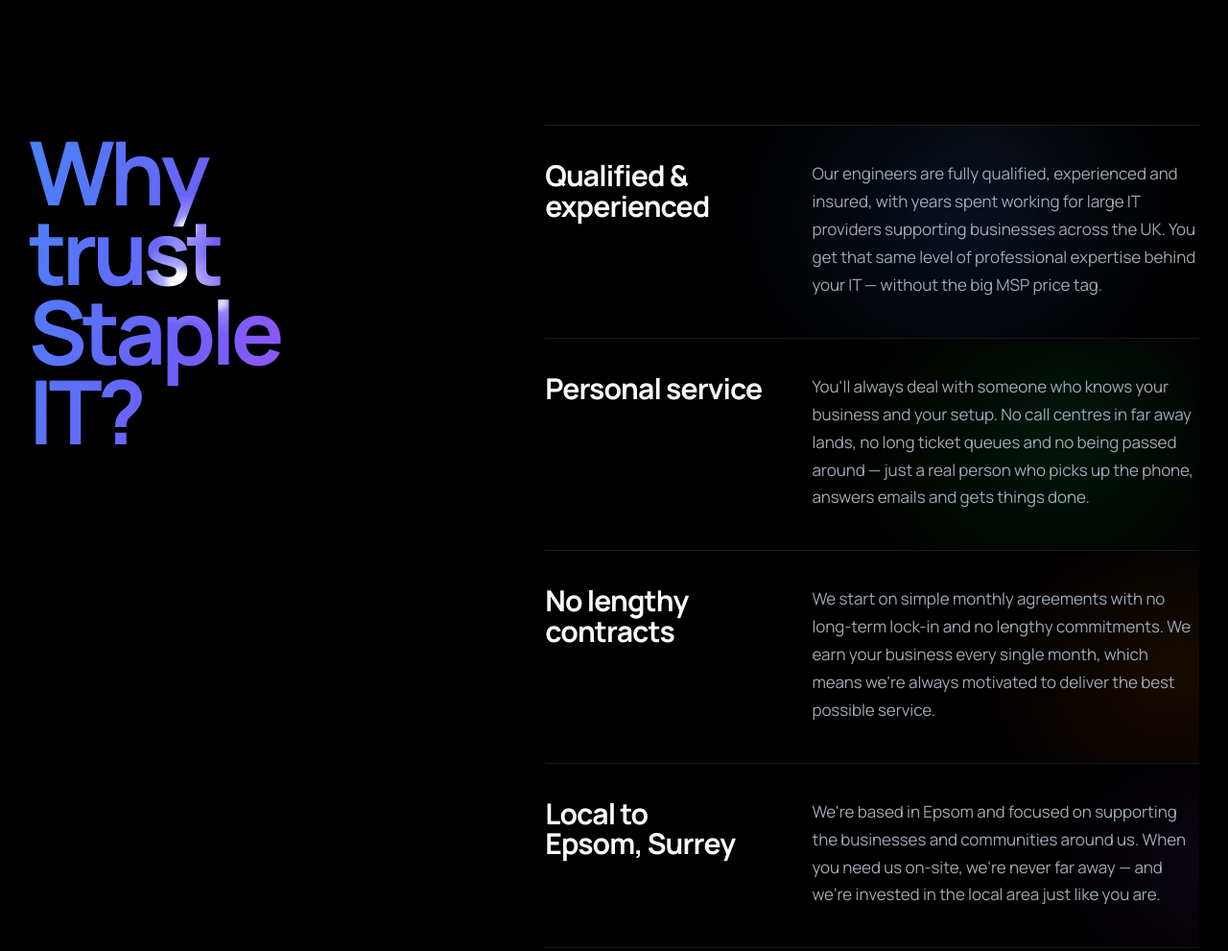
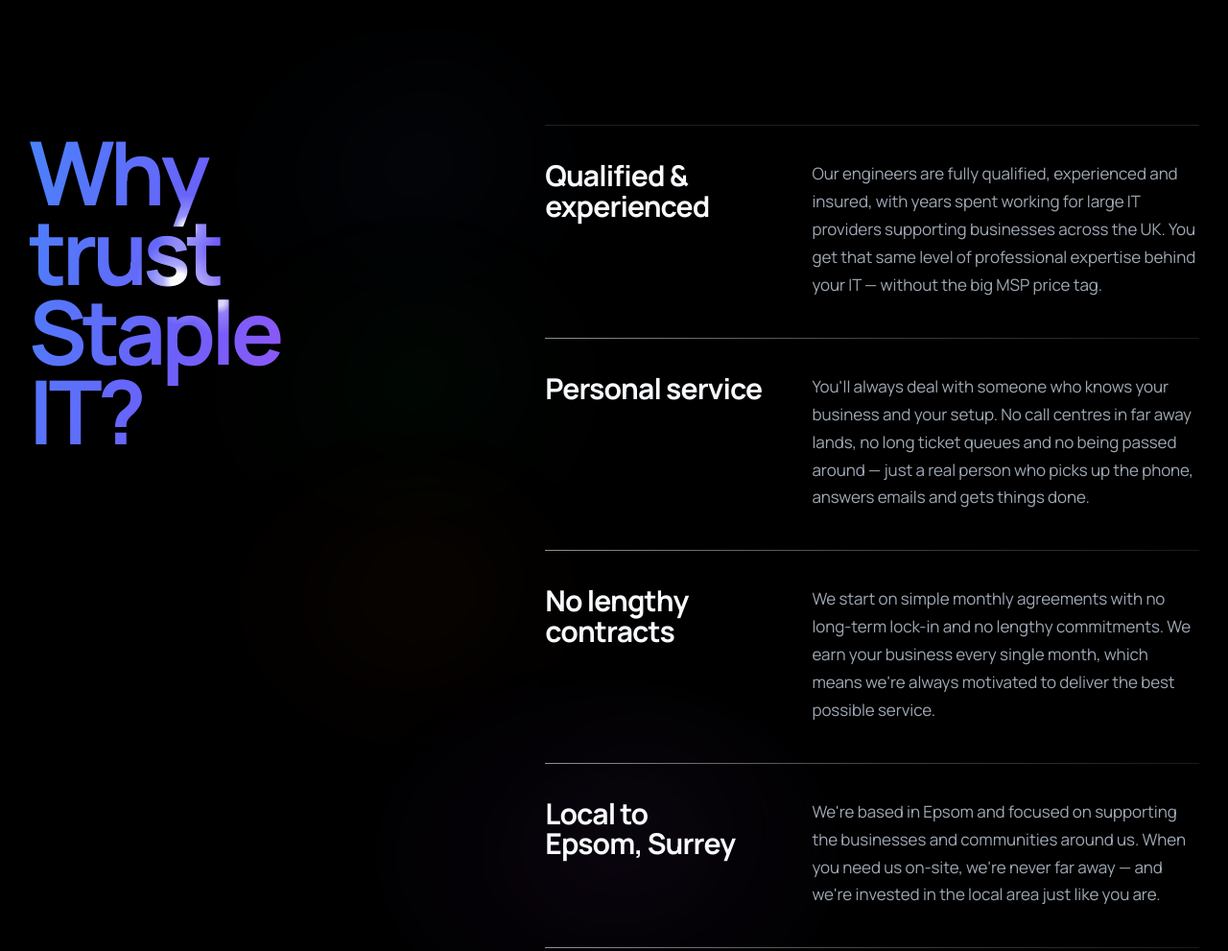
Before and after one commit to charliehart2k-tech/stapleit-website, a plain HTML site: page site/index.html in a window 1280 px wide. Shown: the part 2040-3031 px from the top of the page at 96% size. Drawn offline with Linux system fonts and the light colour scheme.

Commit message:
Let trust glows bleed softly between rows

```diff
--- a/site/assets/css/trust-liquid.css
+++ b/site/assets/css/trust-liquid.css
@@ -57,11 +57,13 @@
   100%{background-position:148% 88%,-32% 8%,-44% 86%,100% 50%;filter:saturate(1.12) brightness(1.02)}
 }
 
-/* Trust proof rows stay black. Colour exists only as a blurred moving aura
-   behind the content, so the row never reads as a solid coloured strip. */
+/* Trust proof rows stay black. The palette aura is intentionally larger than
+   each row and allowed to bleed across the separators, so there are no hard
+   rectangular colour cut-offs. */
 .trust-proof{
   --trust-glow:var(--blue-bright);
   isolation:isolate;
+  overflow:visible!important;
   background:none!important;
 }
 .trust-proof:nth-child(2){--trust-glow:var(--support)}
@@ -71,18 +73,20 @@
   content:"";
   position:absolute;
   z-index:0;
-  top:-48%;
-  bottom:-48%;
-  left:-24%;
-  width:74%;
+  top:-92%;
+  bottom:-92%;
+  left:-38%;
+  width:112%;
   pointer-events:none;
   border-radius:50%;
   background:
-    radial-gradient(ellipse at 50% 50%,color-mix(in srgb,var(--trust-glow) 34%,transparent) 0%,color-mix(in srgb,var(--trust-glow) 14%,transparent) 27%,transparent 68%),
-    radial-gradient(circle at 58% 38%,rgba(255,255,255,.075),transparent 28%);
-  filter:blur(34px) saturate(118%);
-  opacity:.34;
-  transform:translate3d(-26%,0,0) scale(.78);
+    radial-gradient(ellipse at 50% 50%,color-mix(in srgb,var(--trust-glow) 32%,transparent) 0%,color-mix(in srgb,var(--trust-glow) 13%,transparent) 28%,transparent 69%),
+    radial-gradient(circle at 58% 38%,rgba(255,255,255,.065),transparent 29%);
+  -webkit-mask-image:radial-gradient(ellipse 68% 72% at 50% 50%,#000 0 44%,rgba(0,0,0,.84) 59%,rgba(0,0,0,.30) 78%,transparent 100%);
+  mask-image:radial-gradient(ellipse 68% 72% at 50% 50%,#000 0 44%,rgba(0,0,0,.84) 59%,rgba(0,0,0,.30) 78%,transparent 100%);
+  filter:blur(52px) saturate(118%);
+  opacity:.31;
+  transform:translate3d(-24%,0,0) scale(.82);
   transform-origin:center;
   animation:trustProofAuraIdle 8.8s ease-in-out infinite alternate;
 }
@@ -93,10 +97,10 @@
 .trust-proof::after{z-index:2}
 
 @keyframes trustProofAuraIdle{
-  0%{left:-24%;opacity:.24;transform:translate3d(-28%,-4%,0) scale(.72)}
-  35%{left:4%;opacity:.38;transform:translate3d(-4%,7%,0) scale(.94)}
-  68%{left:36%;opacity:.30;transform:translate3d(8%,-6%,0) scale(.84)}
-  100%{left:58%;opacity:.42;transform:translate3d(24%,5%,0) scale(1.02)}
+  0%{left:-38%;opacity:.20;transform:translate3d(-24%,-6%,0) scale(.76)}
+  35%{left:-5%;opacity:.34;transform:translate3d(-2%,8%,0) scale(.98)}
+  68%{left:31%;opacity:.27;transform:translate3d(10%,-7%,0) scale(.90)}
+  100%{left:61%;opacity:.37;transform:translate3d(22%,6%,0) scale(1.06)}
 }
 
 @supports (animation-timeline:view()){
@@ -113,9 +117,9 @@
 }
 
 @keyframes trustProofAuraScroll{
-  0%{left:-30%;opacity:.14;transform:translate3d(-30%,-8%,0) scale(.66)}
-  24%{left:-4%;opacity:.34;transform:translate3d(-8%,6%,0) scale(.86)}
-  50%{left:23%;opacity:.43;transform:translate3d(4%,-4%,0) scale(1.02)}
-  76%{left:49%;opacity:.32;transform:translate3d(14%,7%,0) scale(.90)}
-  100%{left:72%;opacity:.16;transform:translate3d(30%,-5%,0) scale(.70)}
+  0%{left:-46%;opacity:.12;transform:translate3d(-28%,-9%,0) scale(.70)}
+  24%{left:-12%;opacity:.30;transform:translate3d(-8%,7%,0) scale(.92)}
+  50%{left:20%;opacity:.39;transform:translate3d(5%,-4%,0) scale(1.08)}
+  76%{left:51%;opacity:.29;transform:translate3d(15%,8%,0) scale(.96)}
+  100%{left:78%;opacity:.13;transform:translate3d(28%,-6%,0) scale(.74)}
 }
```
